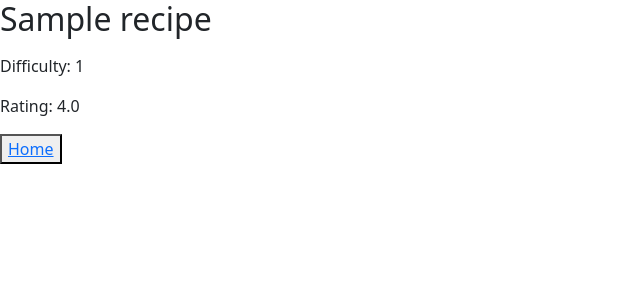
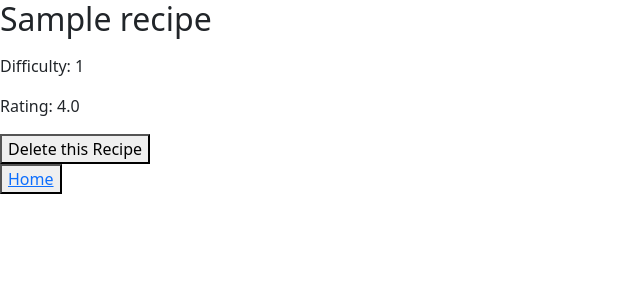
Before and after one commit to KoslowskyDW21/Senior-Project, a Flask app: page /recipe/1/ in a window 1280 px wide. Shown: the top 300 px of the page, without its empty margins (0-640 px from the left). Run offline with Flask 3, Linux system fonts and the light colour scheme; tables that the repository leaves empty hold one stand-in row (values such as "Sample post"); parts of the project's set-up code (start-up, migrations or seed data) failed here and were passed over.

Commit message:
Tried to do client stuff.  It didn't work.

```diff
--- a/app.py
+++ b/app.py
@@ -1,5 +1,5 @@
 from __future__ import annotations
-from flask import Flask, request, render_template, redirect, url_for, abort, current_app, flash, session
+from flask import Flask, request, jsonify, render_template, redirect, url_for, abort, current_app, flash, session
 from flask_sqlalchemy import SQLAlchemy
 import os, sys, string, random
 from datetime import datetime
@@ -370,6 +370,13 @@ def post_addrecipe():
     flash('recipe added successfully')
     return render_template('home.html', current_user=current_user, recipes=Recipe.query.all())
 
+@app.get("/api/del/<int:recipe_id>/")
+def get_delete(recipe_id):
+    return jsonify ({
+        "id": recipe_id,
+        "isAdmin": current_user.is_admin
+    })
+
 @app.get("/del/")
 def deleteHim():
     #if(current_user.is_admin):
@@ -390,8 +397,6 @@ def delete_recipe():
     if(numRows > 0):
         flash('recipe deleted successfully')
     return render_template('home.html', current_user=current_user, recipes=Recipe.query.all())
-
-
 
 
 def fetch_recipes(api_url):
--- a/templates/deleterecipe.html
+++ b/templates/deleterecipe.html
@@ -6,6 +6,7 @@
   <meta name="viewport" content="width=device-width, initial-scale=1.0">
   <title>Login</title>
 
+  <script src="/static/scripts/deleterecipe.js"></script>
   <link href="https://cdn.jsdelivr.net/npm/bootstrap@5.1.1/dist/css/bootstrap.min.css" rel="stylesheet" integrity="sha384-F3w7mX95PdgyTmZZMECAngseQB83DfGTowi0iMjiWaeVhAn4FJkqJByhZMI3AhiU" crossorigin="anonymous">
   <script src="https://cdn.jsdelivr.net/npm/bootstrap@5.1.1/dist/js/bootstrap.bundle.min.js" integrity="sha384-/bQdsTh/da6pkI1MST/rWKFNjaCP5gBSY4sEBT38Q/9RBh9AH40zEOg7Hlq2THRZ" crossorigin="anonymous"></script>
 </head>
--- a/templates/recipe.html
+++ b/templates/recipe.html
@@ -16,6 +16,11 @@
     <p>Difficulty: {{recipe.difficulty}}</p>
     <p>Rating: {{recipe.rating}}</p>
 
+    <div id="delete-recipe">
+      <input id="recipeID" type="hidden" value="{{recipe.id}}">
+      <button id="delete-button">Delete this Recipe</button>
+    </div>
+
     <button id="home-button"><a href="/">Home</button> <!--Make sure this is good practice, ADD BOOTSTRAP-->
 </body>
 </html>
```
Also changed, not shown: static/scripts/recipe.ts (+18 -0 lines), static/scripts/deleterecipe.ts (added).
